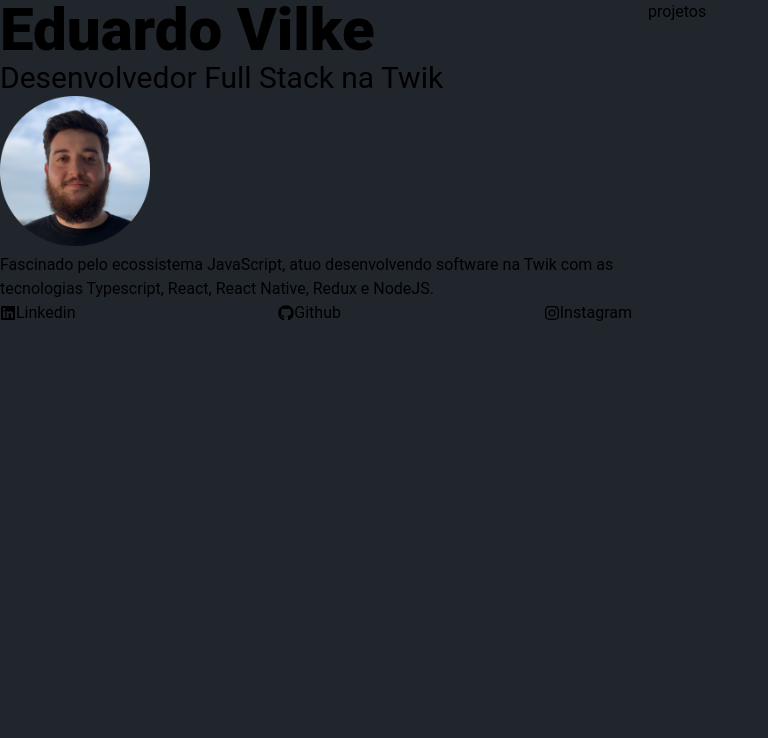
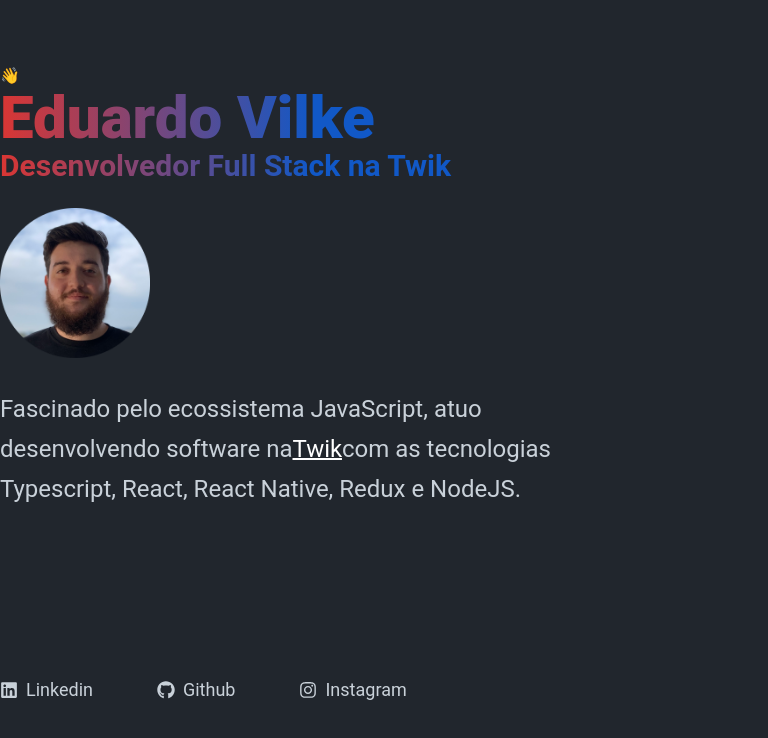
Before and after one commit to eduardovilke/eduardovilke.com, a Next.js app: page / in a window 1280 px wide. Shown: the top 738 px of the page, without its empty margins (0-768 px from the left). Built offline with nearby package versions, Linux system fonts and the light colour scheme.

Commit message:
feat: improvements in about component

```diff
--- a/src/components/About/index.tsx
+++ b/src/components/About/index.tsx
@@ -3,34 +3,47 @@ import { FaGithub, FaInstagram, FaLinkedin } from 'react-icons/fa';
 
 export function About() {
   return (
-    <>
-      <h1 className="text-6xl font-extrabold bg-gradient-to-r from-cyan-500 to-blue-500" >
+    <section className="flex flex-col justify-between h-80vh">
+      <div className="description">
+
+        👋
+        <h1 className="text-6xl font-extrabold bg-clip-text bg-gradient-to-r from-red via-blue to-blue text-transparent" >
         Eduardo Vilke
         </h1>
-      <h2 className="text-3xl">Desenvolvedor Full Stack na Twik</h2>
+        <h2 className="text-3xl font-bold mb-6 bg-clip-text bg-gradient-to-r from-red via-blue to-blue text-transparent">Desenvolvedor Full Stack na Twik</h2>
         <Image
           src="/eduardo-face.png"
           alt="Foto arredondada de perfil mostrando o Eduardo, ao fundo um céu azulado"
           width={150}
           height={150}
         />
-      <p>
-        Fascinado pelo ecossistema JavaScript, atuo desenvolvendo software na Twik com as tecnologias Typescript, React, React Native, Redux e NodeJS.
+        <p className="text-2xl text-gray-light mt-6 leading-10">
+          Fascinado pelo ecossistema JavaScript, atuo desenvolvendo software na
+          <a
+            href="https://www.twik.com.br/"
+            target="_blank"
+            className="text-white underline underline-offset-1"
+            rel="noreferrer"
+          >
+            Twik
+          </a>
+          com as tecnologias Typescript, React, React Native, Redux e NodeJS.
         </p>
-      <footer className="flex justify-between">
-        <a href="https://www.linkedin.com/in/eduardo-vilke/" className="flex items-center">
+      </div>
+      <footer className="flex justify-start text-gray-light">
+        <a href="https://www.linkedin.com/in/eduardo-vilke/" className="flex items-center text-lg">
           <FaLinkedin />
-          Linkedin
+          <p className="pl-2">Linkedin</p>
         </a>
-        <a href="https://github.com/eduardovilke" className="flex items-center">
+        <a href="https://github.com/eduardovilke" className="flex items-center text-lg px-16">
           <FaGithub />
-          Github
+          <p className="pl-2">Github</p>
         </a>
-        <a href="https://www.instagram.com/eduardo.vilke/" className="flex items-center">
+        <a href="https://www.instagram.com/eduardo.vilke/" className="flex items-center text-lg">
           <FaInstagram />
-          Instagram
+          <p className="pl-2">Instagram</p>
         </a>
       </footer>
-    </>
+    </section>
   )
 }
--- a/src/pages/index.tsx
+++ b/src/pages/index.tsx
@@ -1,19 +1,22 @@
 import type { NextPage } from 'next'
+import Head from 'next/head'
 import { About } from '../components/About'
 
 const Home: NextPage = () => {
   return (
-    <div className="container mx-auto">
-      <div className="grid grid-cols-2 gap-4">
-        <section className="about">
+    <>
+      <Head>
+        <title>Home | Eduardo Vilke</title>
+      </Head>
+      <div className="container mx-auto my-16">
+        <div className="grid grid-cols-2 gap-8">
           <About />
-        </section>
-        <section className="projects">
-          <h2>projetos</h2>
-        </section>
+          <section className="projects">
+          </section>
+        </div>
+
       </div>
-
-    </div>
+    </>
   )
 }
 
--- a/tailwind.config.js
+++ b/tailwind.config.js
@@ -4,19 +4,24 @@ module.exports = {
     "./src/components/**/*.tsx",
   ],
   theme: {
-    colors: {
-      'blue': '#1158C7',
-      'purple': '#553098',
-      'red': '#DA3633',
-      'gray-dark': '#21262D',
-      'gray': '#30363D',
-      'gray-light': '#C9D1D9',
-    },
     fontFamily: {
       sans: ['Roboto', 'sans-serif'],
       serif: ['Roboto', 'serif'],
     },
-    extend: {},
+    extend: {
+      colors: {
+        'blue': '#1158C7',
+        'purple': '#553098',
+        'red': '#DA3633',
+        'gray-dark': '#21262D',
+        'gray': '#30363D',
+        'gray-light': '#C9D1D9',
+        'white': '#FFFFFF'
+      },
+      height: {
+        '80vh': '80vh',
+      }
+    },
   },
   plugins: [],
 }
```
Lines whose indentation alone changed are shown as unchanged.
